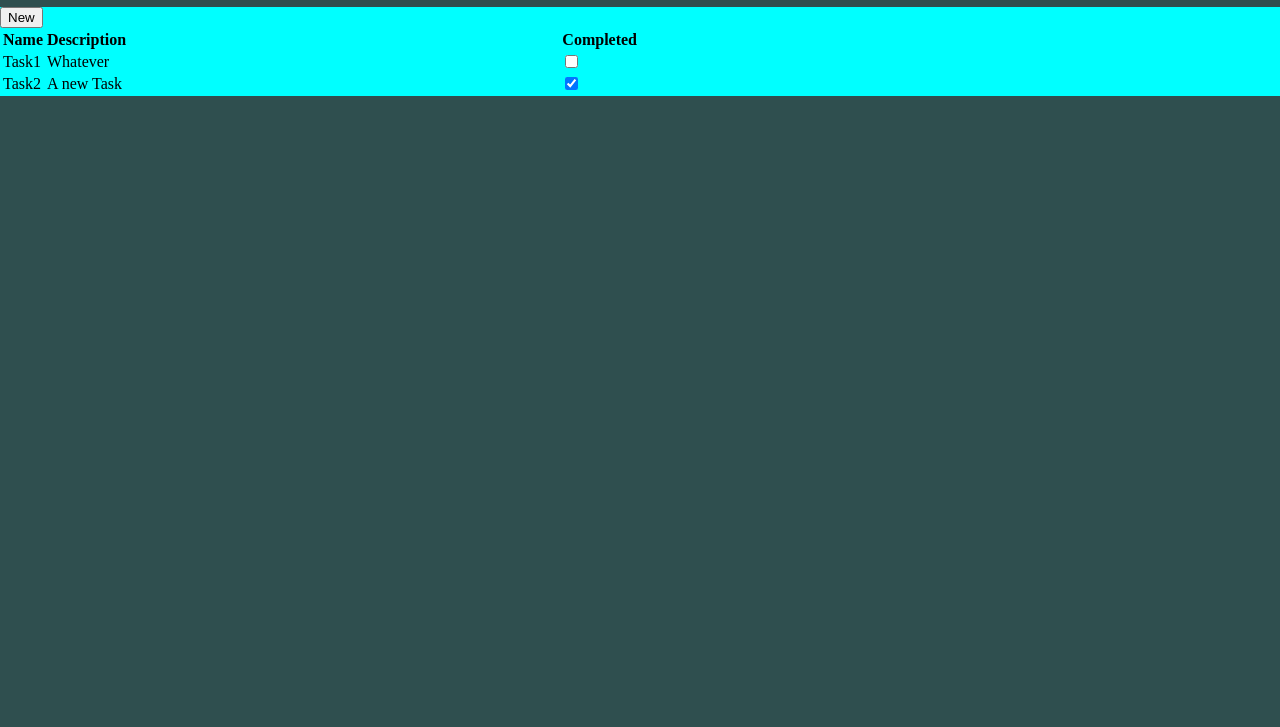
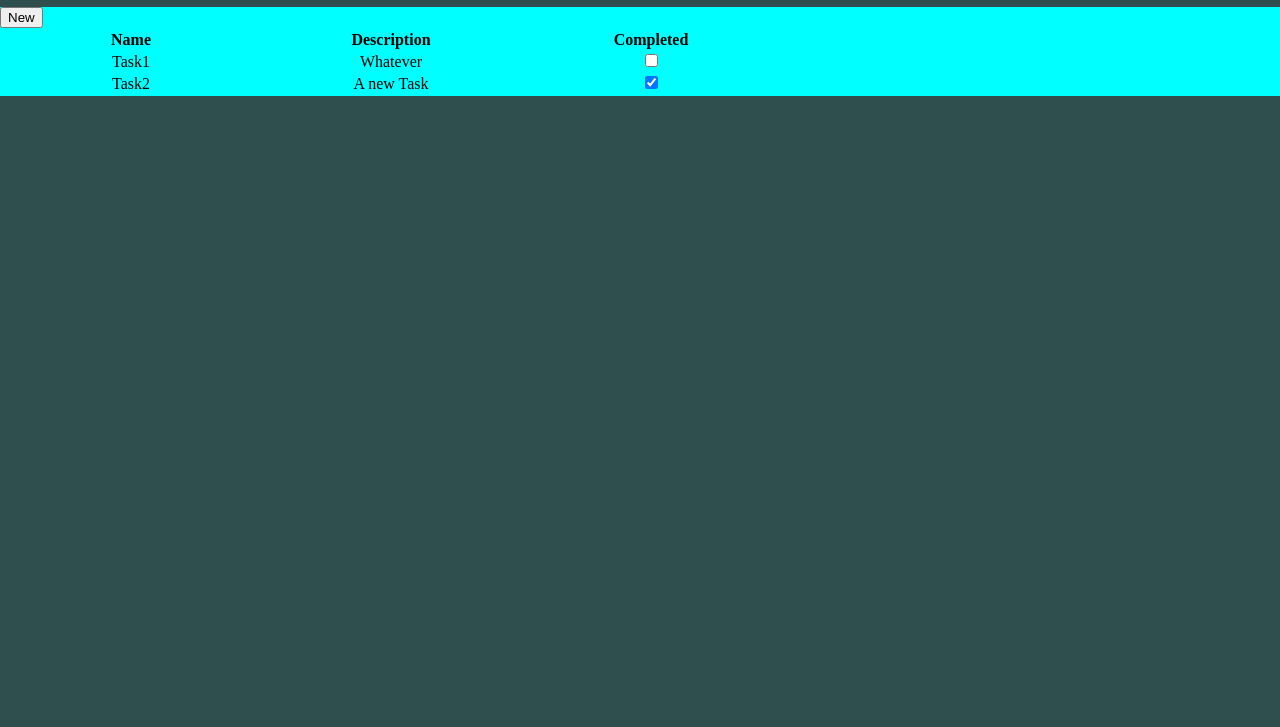
Before and after one commit to AnEvilPenguin/test-pair-programming, a website built with webpack: page src/index.html in a window 1280 px wide. Shown: the part 73-800 px from the top of the page. Built offline with nearby package versions, Linux system fonts and the light colour scheme.

Commit message:
fix: wrap input element in cell

```diff
--- a/src/styles.css
+++ b/src/styles.css
@@ -15,8 +15,17 @@ table {
     width: 50vw;
 }
 
+td,
+th {
+    min-width: 32ch;
+    text-align: center;
+}
+
 td:nth-last-child(2),
 th:nth-last-child(2) {
     width: 100%;
-    text-align: left;
 }
+
+input {
+    margin: 0px auto;
+}
--- a/src/todo.js
+++ b/src/todo.js
@@ -12,11 +12,15 @@ export function newTodoItem(name, description, completed = false) {
 
     row.appendChild(descriptionElement);
 
+    const wrapper = document.createElement('td');
+
     const completedElement = document.createElement('input');
     completedElement.setAttribute('type', 'checkbox');
     completedElement.checked = completed;
 
-    row.appendChild(completedElement);
+    wrapper.appendChild(completedElement);
+
+    row.appendChild(wrapper);
 
     return row;
 }
```
